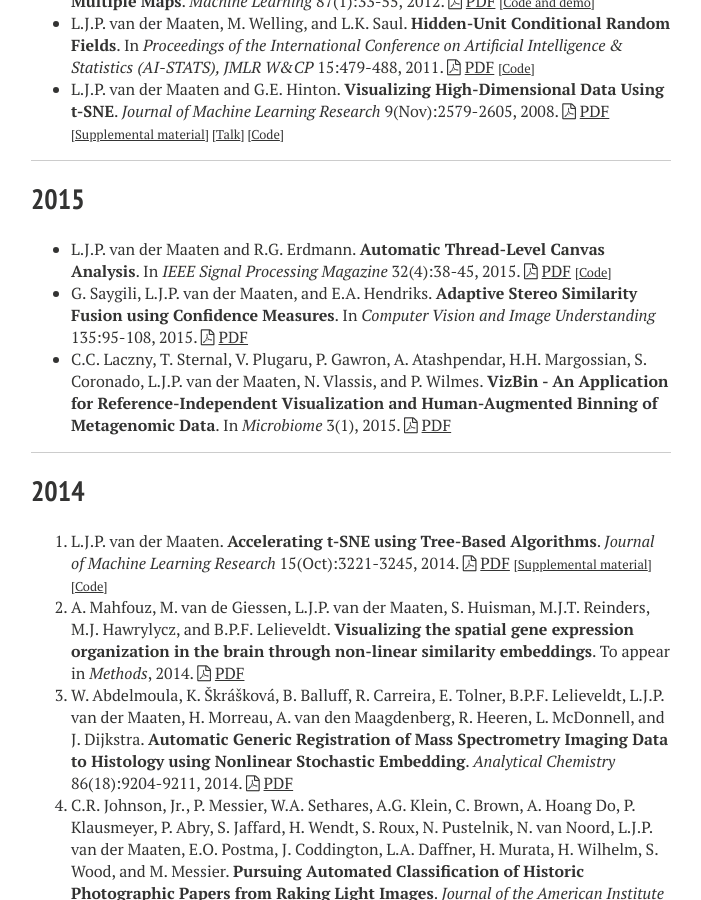
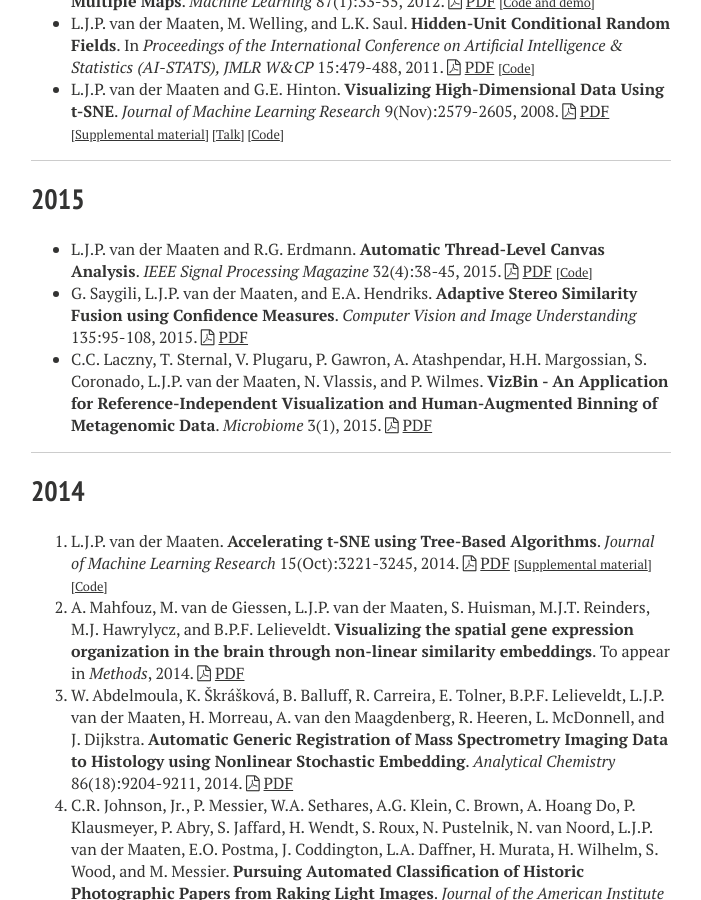
Before and after one commit to lvdmaaten/lvdmaaten.github.io, a Jekyll site: the page built from publications/index.md, in a window 1280 px wide and 900 px high, scrolled down 884 px. Shown: the whole window, without its empty margins (289-990 px from the left). Built offline with Jekyll 4.4.1, drawn with Linux system fonts in a browser that asks for light colours; nearby versions of some CDN libraries.

Commit message:
fix pub list

```diff
--- a/publications/index.md
+++ b/publications/index.md
@@ -33,9 +33,9 @@ For an overview of citations of my paper, please view my [Google Scholar profile
 
 ## 2015
 
-* L.J.P. van der Maaten and R.G. Erdmann. **Automatic Thread-Level Canvas Analysis**. In _IEEE Signal Processing Magazine_ 32(4):38-45, 2015. <i class="fa fa-file-pdf-o"></i> [PDF](papers/IEEESPM_2015.pdf) <small>[[Code](../canvas/index.html)]</small>
-* G. Saygili, L.J.P. van der Maaten, and E.A. Hendriks. **Adaptive Stereo Similarity Fusion using Confidence Measures**. In _Computer Vision and Image Understanding_ 135:95-108, 2015. <i class="fa fa-file-pdf-o"></i> [PDF](papers/CVIU_2015.pdf)
-* C.C. Laczny, T. Sternal, V. Plugaru, P. Gawron, A. Atashpendar, H.H. Margossian, S. Coronado, L.J.P. van der Maaten, N. Vlassis, and P. Wilmes. **VizBin - An Application for Reference-Independent Visualization and Human-Augmented Binning of Metagenomic Data**. In _Microbiome_ 3(1), 2015. <i class="fa fa-file-pdf-o"></i> [PDF](papers/Microbiome_2015.pdf)
+* L.J.P. van der Maaten and R.G. Erdmann. **Automatic Thread-Level Canvas Analysis**. _IEEE Signal Processing Magazine_ 32(4):38-45, 2015. <i class="fa fa-file-pdf-o"></i> [PDF](papers/IEEESPM_2015.pdf) <small>[[Code](../canvas/index.html)]</small>
+* G. Saygili, L.J.P. van der Maaten, and E.A. Hendriks. **Adaptive Stereo Similarity Fusion using Confidence Measures**. _Computer Vision and Image Understanding_ 135:95-108, 2015. <i class="fa fa-file-pdf-o"></i> [PDF](papers/CVIU_2015.pdf)
+* C.C. Laczny, T. Sternal, V. Plugaru, P. Gawron, A. Atashpendar, H.H. Margossian, S. Coronado, L.J.P. van der Maaten, N. Vlassis, and P. Wilmes. **VizBin - An Application for Reference-Independent Visualization and Human-Augmented Binning of Metagenomic Data**. _Microbiome_ 3(1), 2015. <i class="fa fa-file-pdf-o"></i> [PDF](papers/Microbiome_2015.pdf)
 
 ---
 
```
Also changed, not shown: 3 other files.
